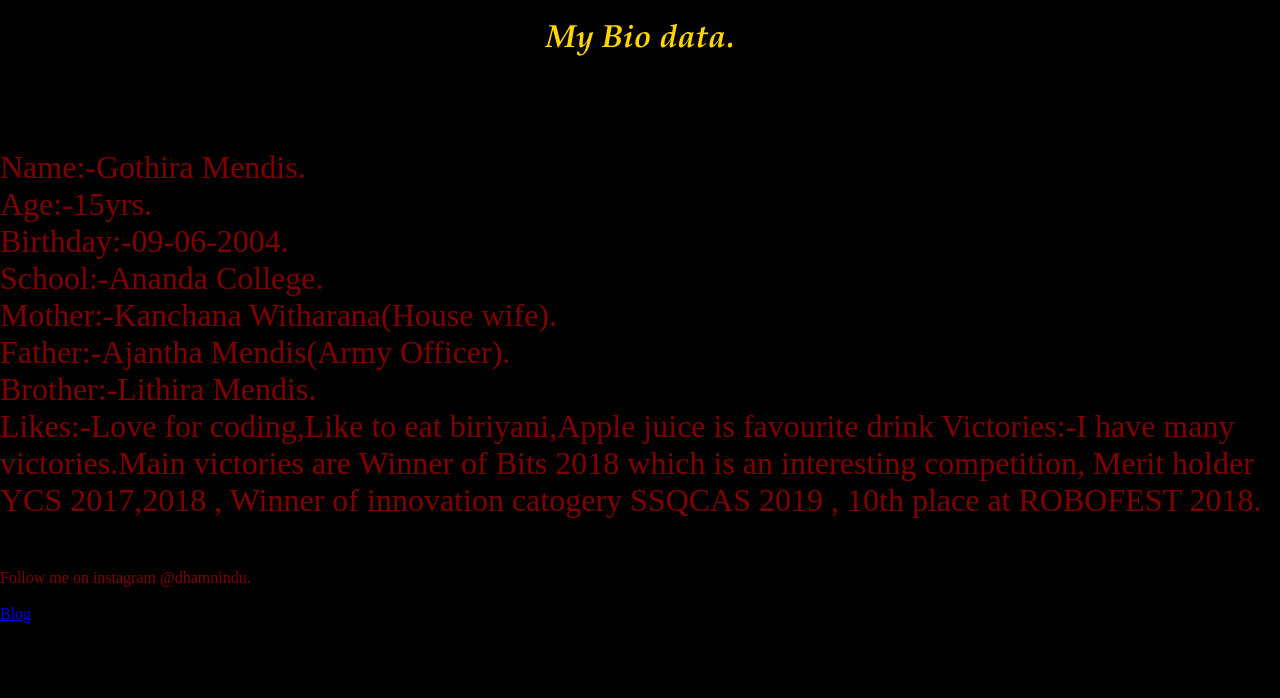
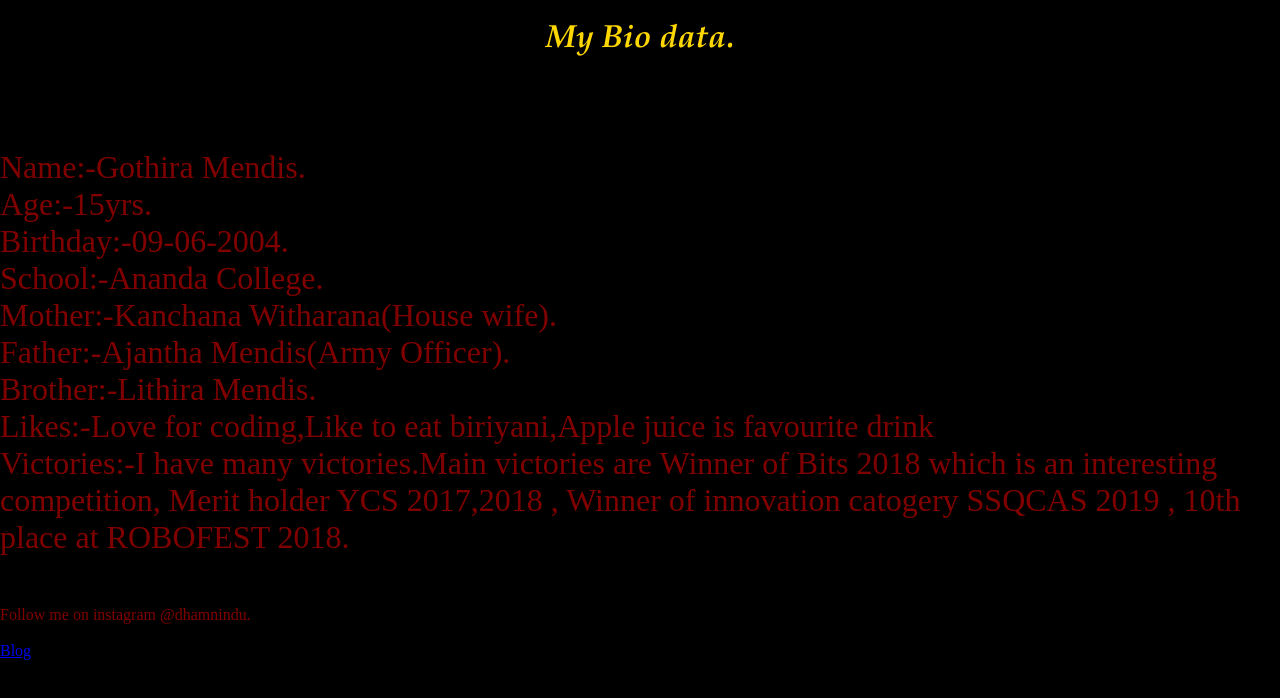
Before and after one commit to baryansagar74-create/portfolio, a plain HTML site: page index.html in a window 1280 px wide. Drawn offline with Linux system fonts and the light colour scheme.

Commit message:
Update index.html

```diff
--- a/index.html
+++ b/index.html
@@ -21,7 +21,7 @@ School:-Ananda College.<br>
 Mother:-Kanchana Witharana(House wife).<br>
 Father:-Ajantha Mendis(Army Officer).<br>
 Brother:-Lithira Mendis.<br>
-Likes:-Love for coding,Like to eat biriyani,Apple juice is favourite drink
+Likes:-Love for coding,Like to eat biriyani,Apple juice is favourite drink<br>
 Victories:-I have many victories.Main victories are Winner of Bits 2018 which is an interesting competition, Merit holder YCS 2017,2018 , Winner of innovation catogery SSQCAS 2019 , 10th place at ROBOFEST 2018.</p>
 <br>Follow me on instagram @dhamnindu. <br>
 <br><a href="www.gothira2004.blogspot.com">Blog</a><br>
```
